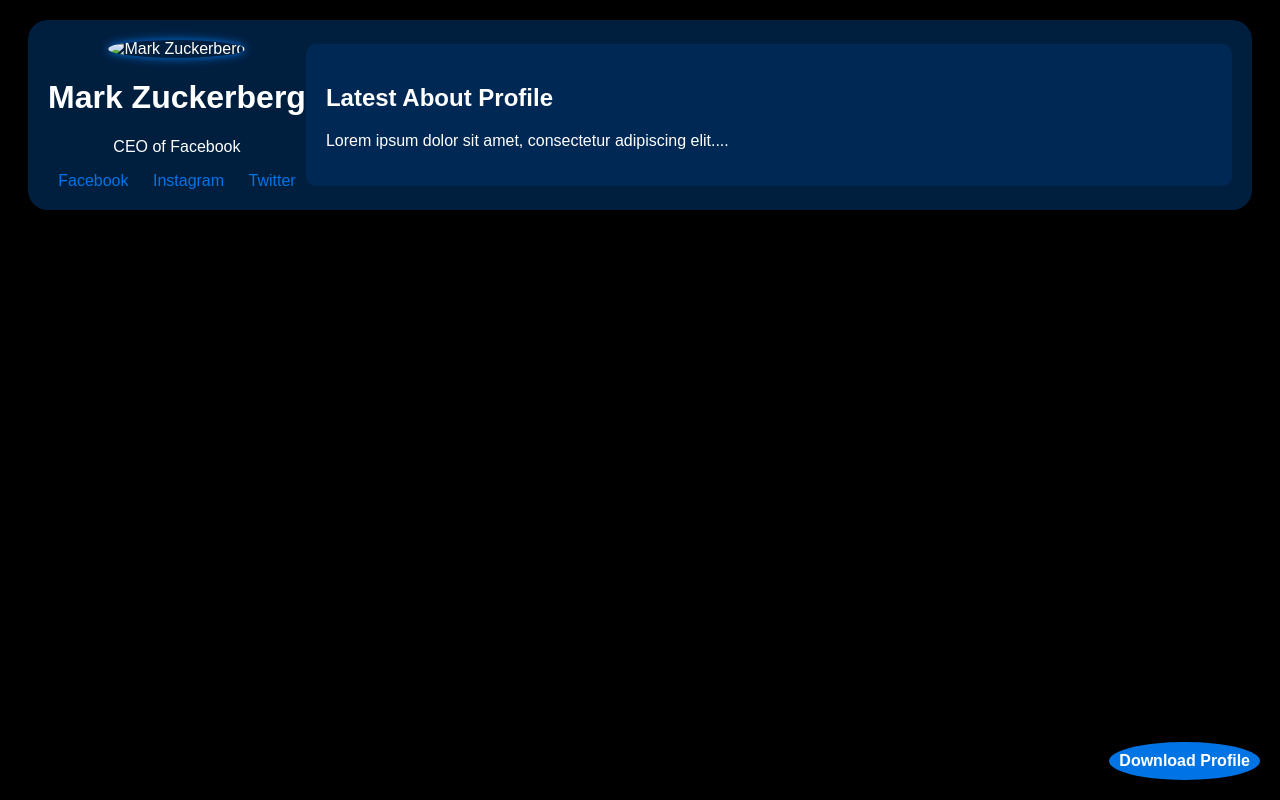
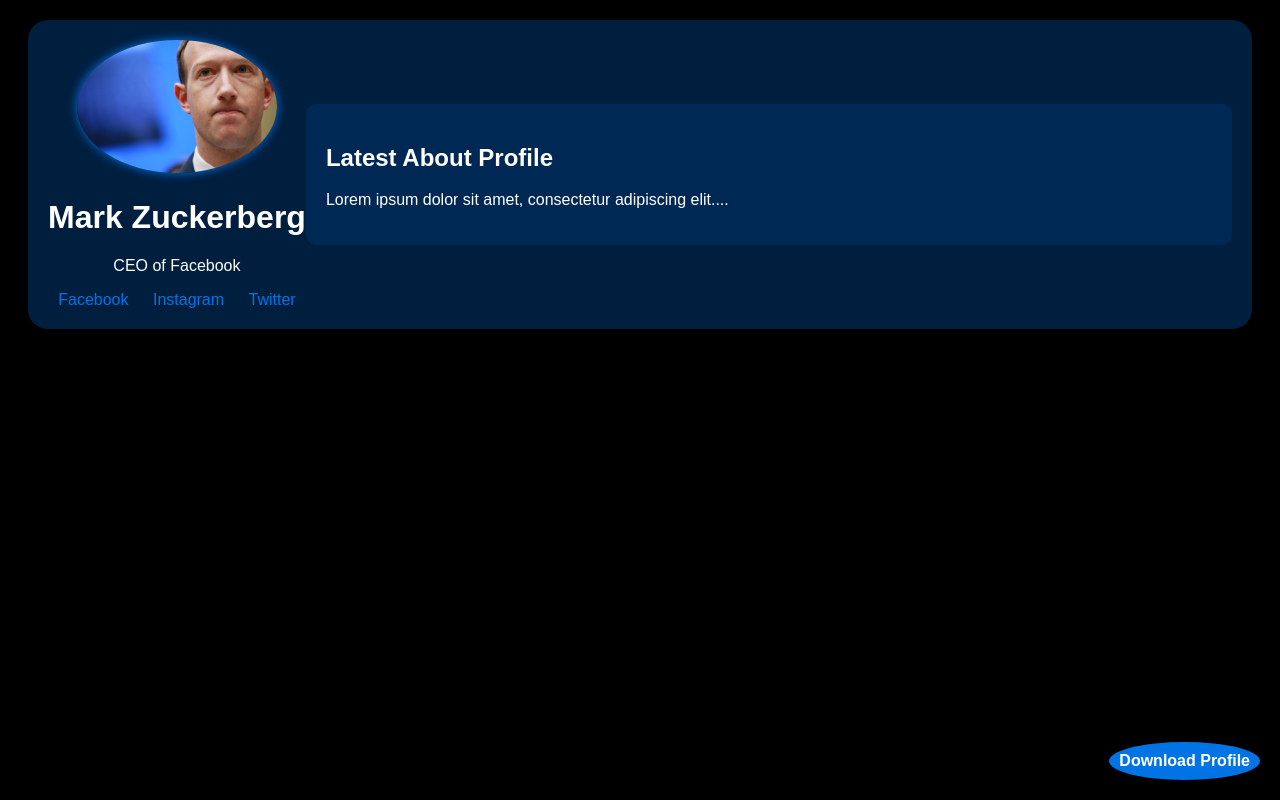
Before and after one commit to temppc/thurein, a plain HTML site: page index.html in a window 1280 px wide. Drawn offline with Linux system fonts and the light colour scheme; a script that the page names is missing.

Commit message:
Update index.html

```diff
--- a/index.html
+++ b/index.html
@@ -10,7 +10,7 @@
 <body>
     <div class="container">
         <div class="profile">
-            <img src="mark-zuckerberg.jpg" alt="Mark Zuckerberg">
+            <img src="licensed-image.jpeg" alt="Mark Zuckerberg">
             <h1>Mark Zuckerberg</h1>
             <p>CEO of Facebook</p>
             <div class="social-media">
```
